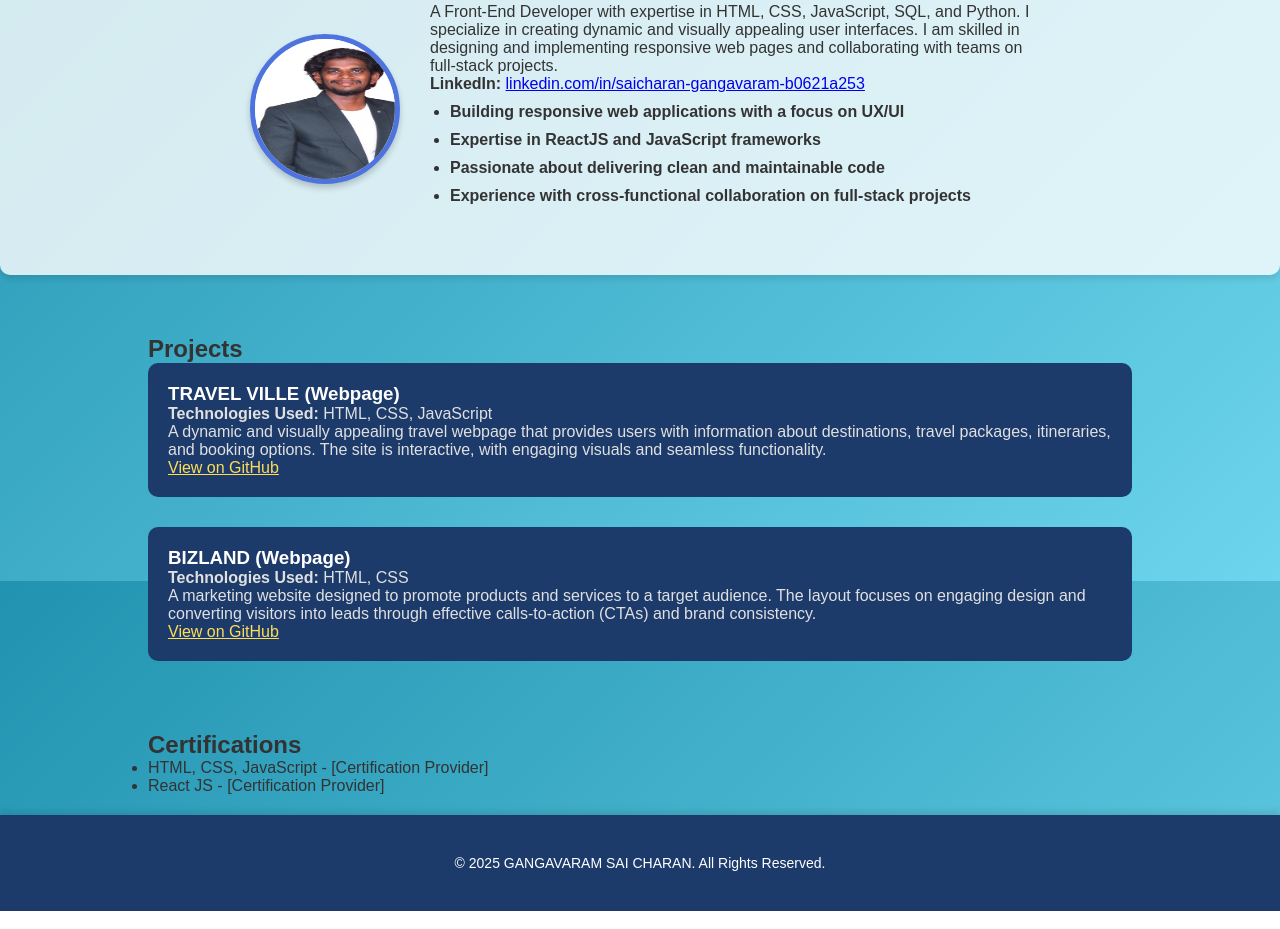
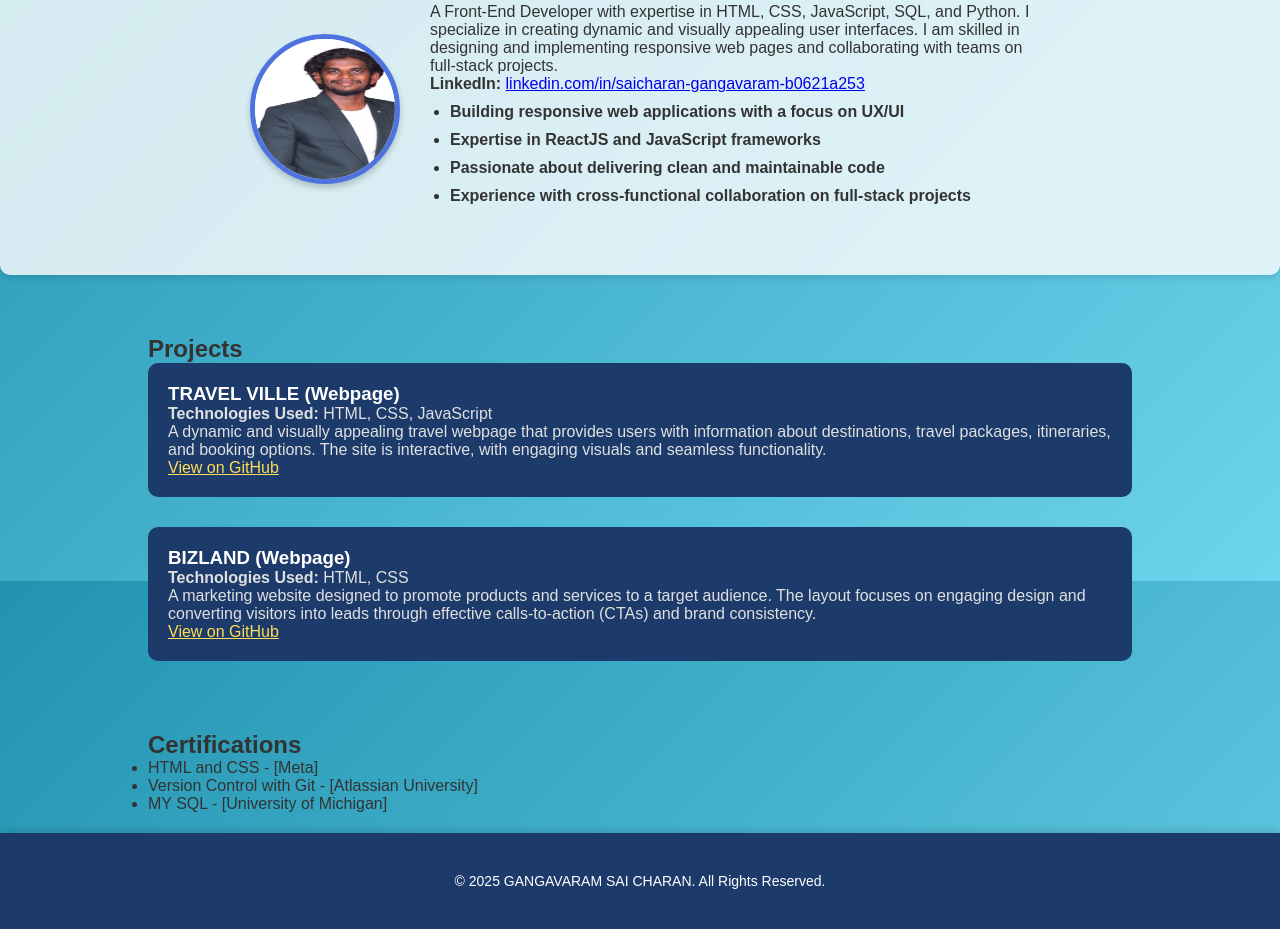
Before and after one commit to saiGcharan/Portfolio, a plain HTML site: page index.html in a window 1280 px wide. Shown: the part 219-1148 px from the top of the page. Drawn offline with Linux system fonts and the light colour scheme.

Commit message:
Update index.html

```diff
--- a/index.html
+++ b/index.html
@@ -65,8 +65,11 @@
         <div class="container">
             <h2>Certifications</h2>
             <ul>
-                <li>HTML, CSS, JavaScript - [Certification Provider]</li>
-                <li>React JS - [Certification Provider]</li>
+                <li>HTML and CSS - [Meta]</li>
+                <!-- <li>JavaScript - [Meta]</li> -->
+                <!-- <li>React JS - [Meta]</li> -->
+                <li>Version Control with Git - [Atlassian University]</li>
+                <li>MY SQL - [University of Michigan]</li>
             </ul>
         </div>
     </section>
```
